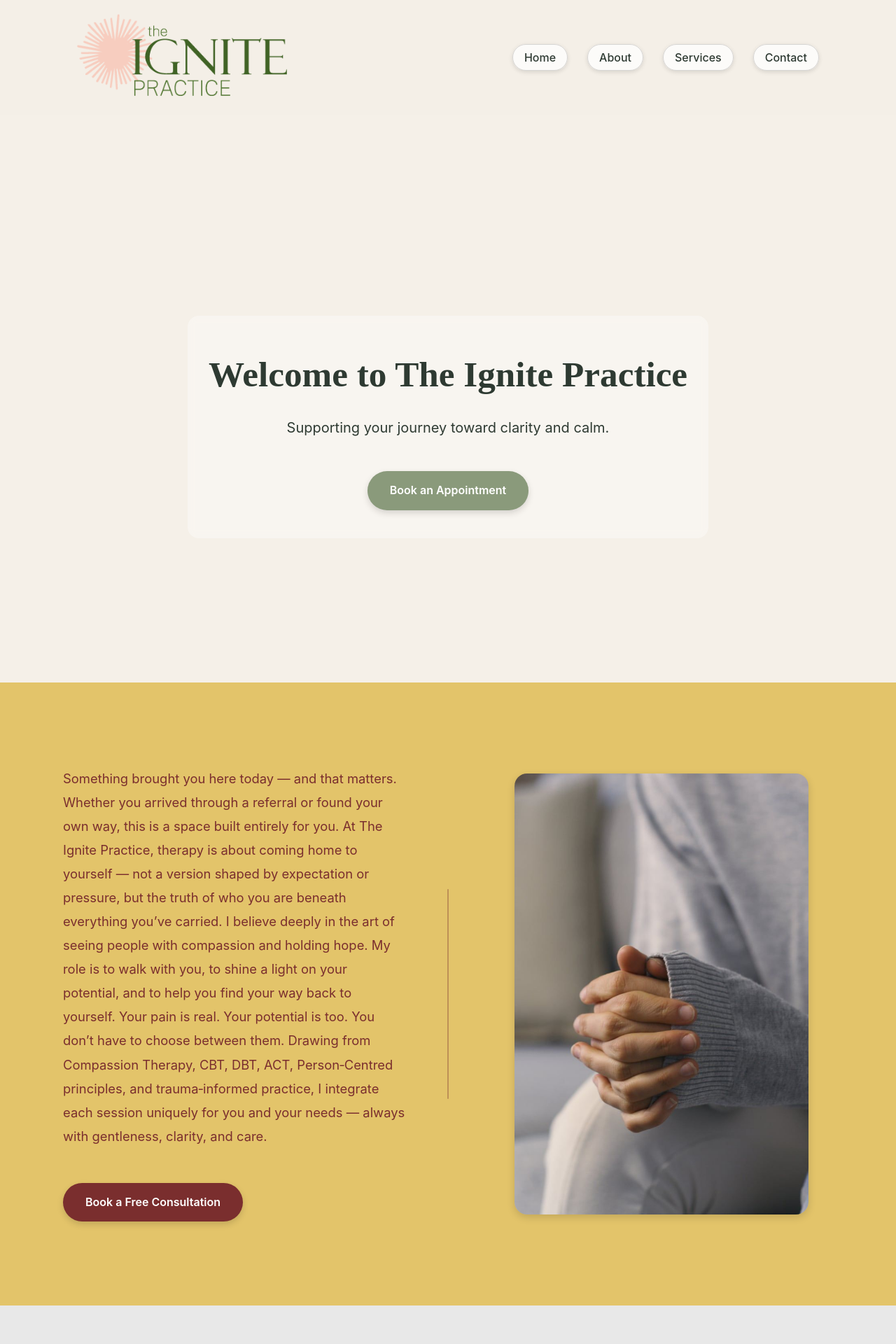
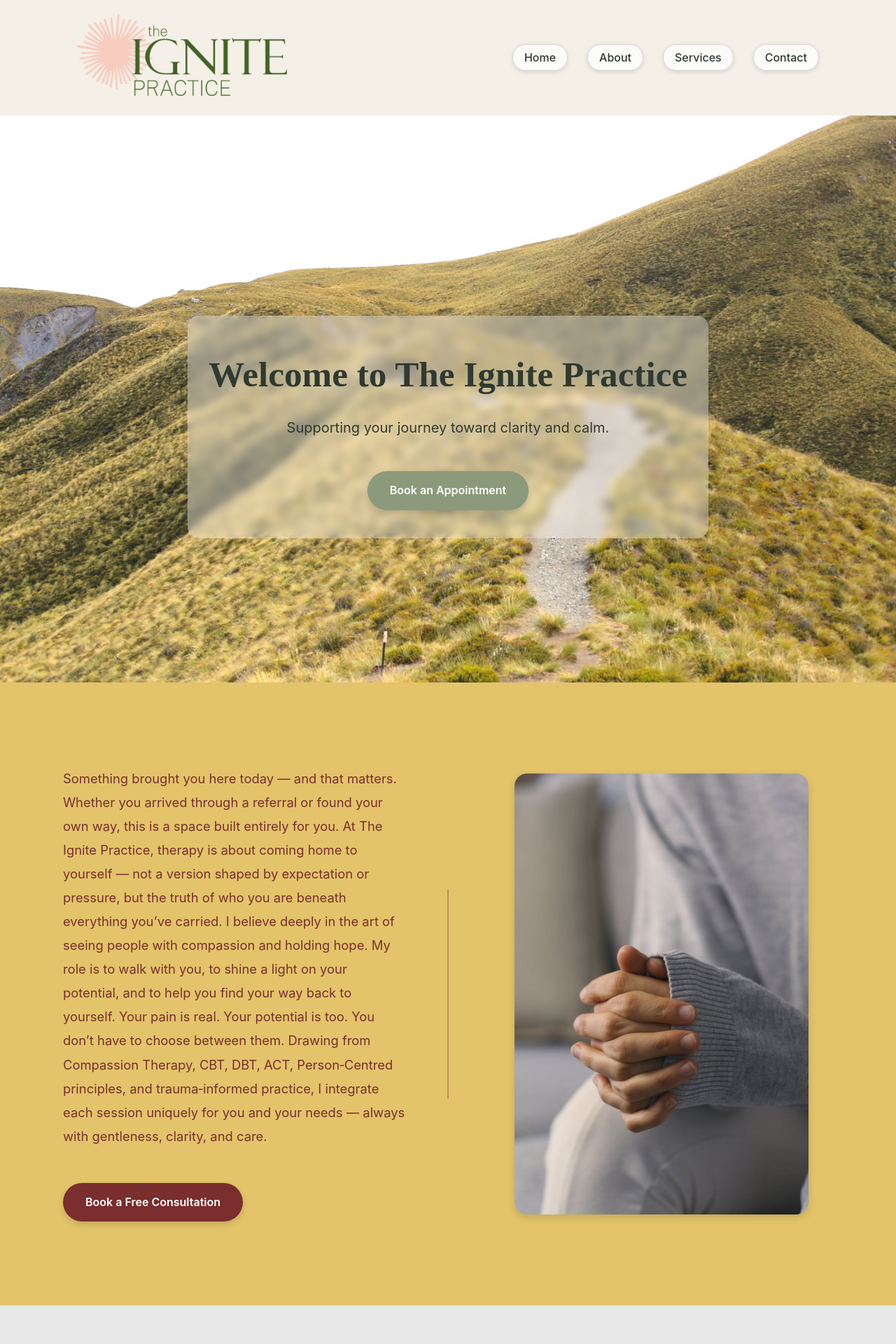
Before and after one commit to Jencreates-design/the-ignite-practice, a Jekyll site: the page built from index.html, in a window 1280 px wide. Shown: the top 1920 px of the page at 70% size. Built offline with Jekyll 4.4.1, drawn with Linux system fonts in a browser that asks for light colours.

Commit message:
chore: adjust relative path for hero background image

```diff
--- a/assets/css/styles.css
+++ b/assets/css/styles.css
@@ -181,7 +181,7 @@ nav a:hover {
 ================================ */
 .hero {
     position: relative;
-    background-image: url('assets/images/hero-photo.jpeg');
+    background-image: url('../images/hero-photo.jpeg');
     background-size: cover;
     background-position: center;
     min-height: 90vh;
```
Also changed, not shown: 1 other file.
